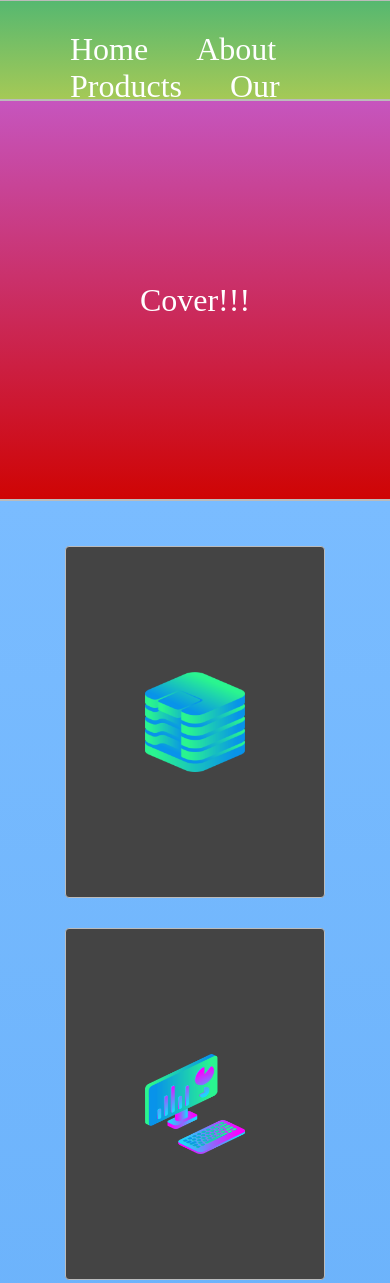
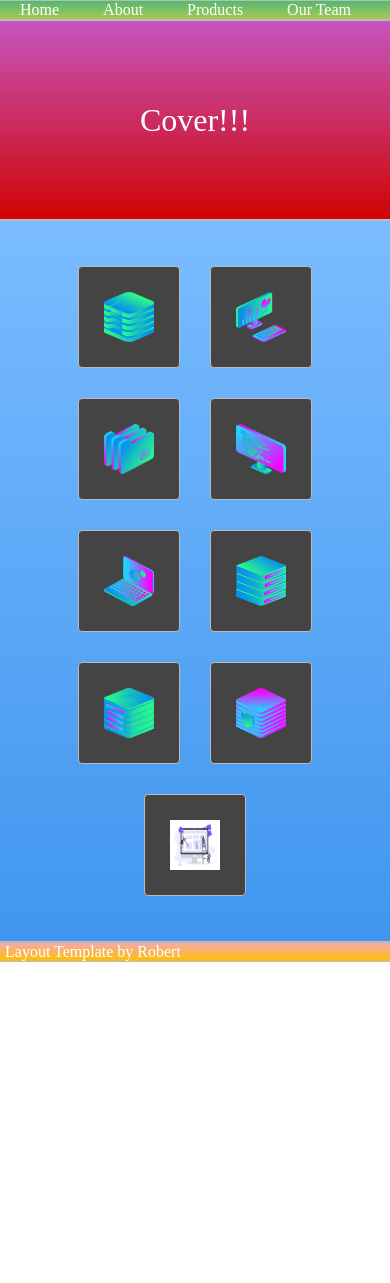
Before and after one commit to waffleflopper/waffleflopper.github.io, a plain HTML site: page layout-template/index.html in a window 390 px wide. Shown: the top 1283 px of the page. After the commit the page ends 962 px from the top, so only its background shows below. Drawn offline with Linux system fonts and the light colour scheme.

Commit message:
600px response

```diff
--- a/layout-template/index.html
+++ b/layout-template/index.html
@@ -1,7 +1,7 @@
 <!DOCTYPE html>
 <html>
 <head>
-  <title>Layout Master</title>
+  <title>Robert Responsive Layout</title>
   <link rel="stylesheet" type="text/css" href="./style.css">
 </head>
 <body>
--- a/layout-template/style.css
+++ b/layout-template/style.css
@@ -25,6 +25,8 @@ body {
     grid-column: 1 / -1;
     cursor: pointer;
 }
+
+
 
     .header ul {
         margin: 0px;
@@ -102,6 +104,34 @@ body {
         transform: scale(1.03);
     }
 
+
+
+    @media only screen and (max-width: 680px) {
+        .header {
+            font-size: 1em;
+            padding: 0;
+        }
+
+        .footer {
+            font-size: 1em;
+            padding: 0px 5px;
+        }
+
+        .container {
+            grid-template-rows: 20px 200px auto 20px;
+        }
+
+        .box {
+            width: 100px;
+            height: 100px;
+        }
+
+        .box img {
+            width: 50px;
+            height: 50px;
+        }
+    }
+
 /*SHAMELESSLY STOLEN*/
 /*https://paulund.co.uk/how-to-create-shiny-css-buttons*/
 /***********************************************************************
```
